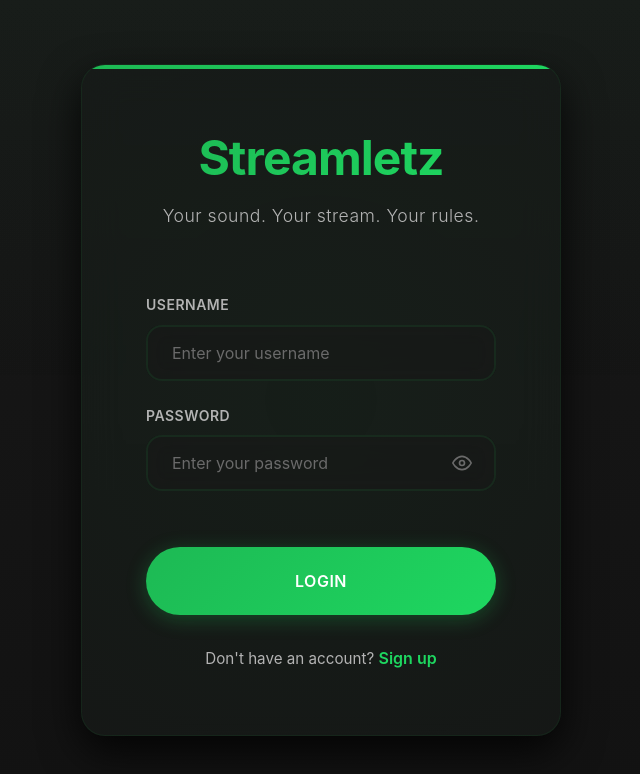
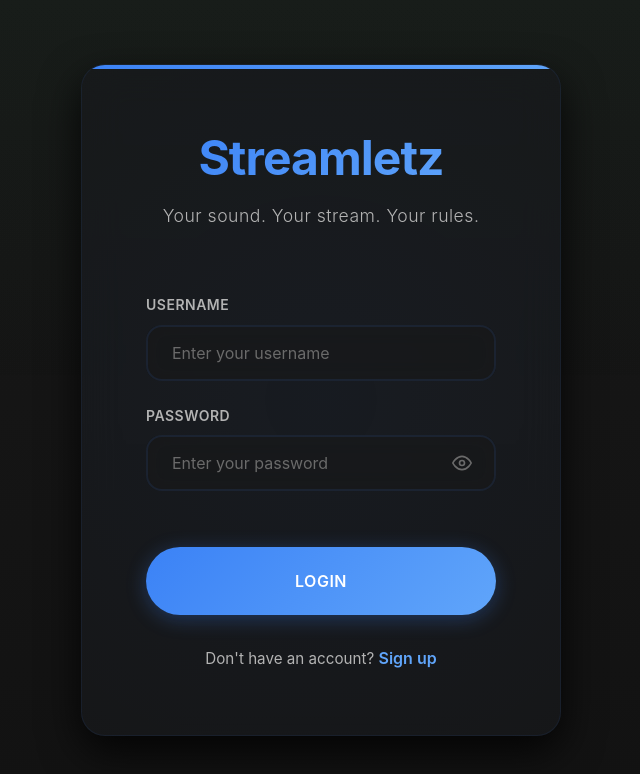
Before and after one commit to rol2005hun/Streamletz, a Svelte app in the folder frontend/: page / in a window 1280 px wide. Shown: the top 774 px of the page, without its empty margins (319-959 px from the left). Built offline with nearby package versions, Linux system fonts and the light colour scheme; no server answers.

Commit message:
style: change color scheme from green to modern blue/cyan theme

```diff
--- a/frontend/src/styles/variables.scss
+++ b/frontend/src/styles/variables.scss
@@ -1,17 +1,21 @@
-// Color palette - Spotify-inspired theme
-$spotify-green: #1db954;
-$spotify-green-hover: #1ed760;
+// Color palette - Modern Blue/Cyan theme
+$primary-blue: #3b82f6;
+$primary-blue-hover: #60a5fa;
+$primary-blue-dark: #2563eb;
+$accent-cyan: #06b6d4;
+$accent-sky: #0ea5e9;
+
 $spotify-dark: #121212;
 $spotify-elevated: #181818;
 $spotify-bright: #282828;
 $spotify-sidebar: #000000;
 
-$primary-color: $spotify-green;
-$primary-light: $spotify-green-hover;
-$primary-dark: #169c46;
-$secondary-color: #1ed760;
-$accent-color: #1db954;
-$accent-light: #1ed760;
+$primary-color: $primary-blue;
+$primary-light: $primary-blue-hover;
+$primary-dark: $primary-blue-dark;
+$secondary-color: $accent-cyan;
+$accent-color: $accent-sky;
+$accent-light: $primary-blue-hover;
 $background-dark: $spotify-dark;
 $background-medium: $spotify-elevated;
 $background-light: $spotify-bright;
@@ -19,14 +23,14 @@ $background-card: $spotify-elevated;
 $text-primary: #ffffff;
 $text-secondary: #b3b3b3;
 $text-muted: #6a6a6a;
-$error-color: #e22134;
-$success-color: #1db954;
-$warning-color: #ffa42b;
+$error-color: #ef4444;
+$success-color: #10b981;
+$warning-color: #f59e0b;
 
 // Gradients
-$gradient-primary: linear-gradient(135deg, #1db954 0%, #1ed760 100%);
-$gradient-secondary: linear-gradient(135deg, #1ed760 0%, #1db954 100%);
-$gradient-accent: linear-gradient(135deg, #1db954 0%, #169c46 100%);
+$gradient-primary: linear-gradient(135deg, #3b82f6 0%, #60a5fa 100%);
+$gradient-secondary: linear-gradient(135deg, #06b6d4 0%, #0ea5e9 100%);
+$gradient-accent: linear-gradient(135deg, #2563eb 0%, #3b82f6 100%);
 $gradient-dark: linear-gradient(180deg, #181818 0%, #121212 100%);
 
 // Spacing
@@ -50,8 +54,8 @@ $shadow-sm: 0 2px 4px rgba(0, 0, 0, 0.5);
 $shadow-md: 0 4px 12px rgba(0, 0, 0, 0.6);
 $shadow-lg: 0 8px 24px rgba(0, 0, 0, 0.7);
 $shadow-xl: 0 16px 40px rgba(0, 0, 0, 0.8);
-$shadow-glow: 0 4px 20px rgba(29, 185, 84, 0.3);
-$shadow-glow-hover: 0 8px 30px rgba(29, 185, 84, 0.5);
+$shadow-glow: 0 4px 20px rgba(59, 130, 246, 0.3);
+$shadow-glow-hover: 0 8px 30px rgba(59, 130, 246, 0.5);
 
 // Transitions
 $transition-fast: 0.15s cubic-bezier(0.4, 0, 0.2, 1);
```
